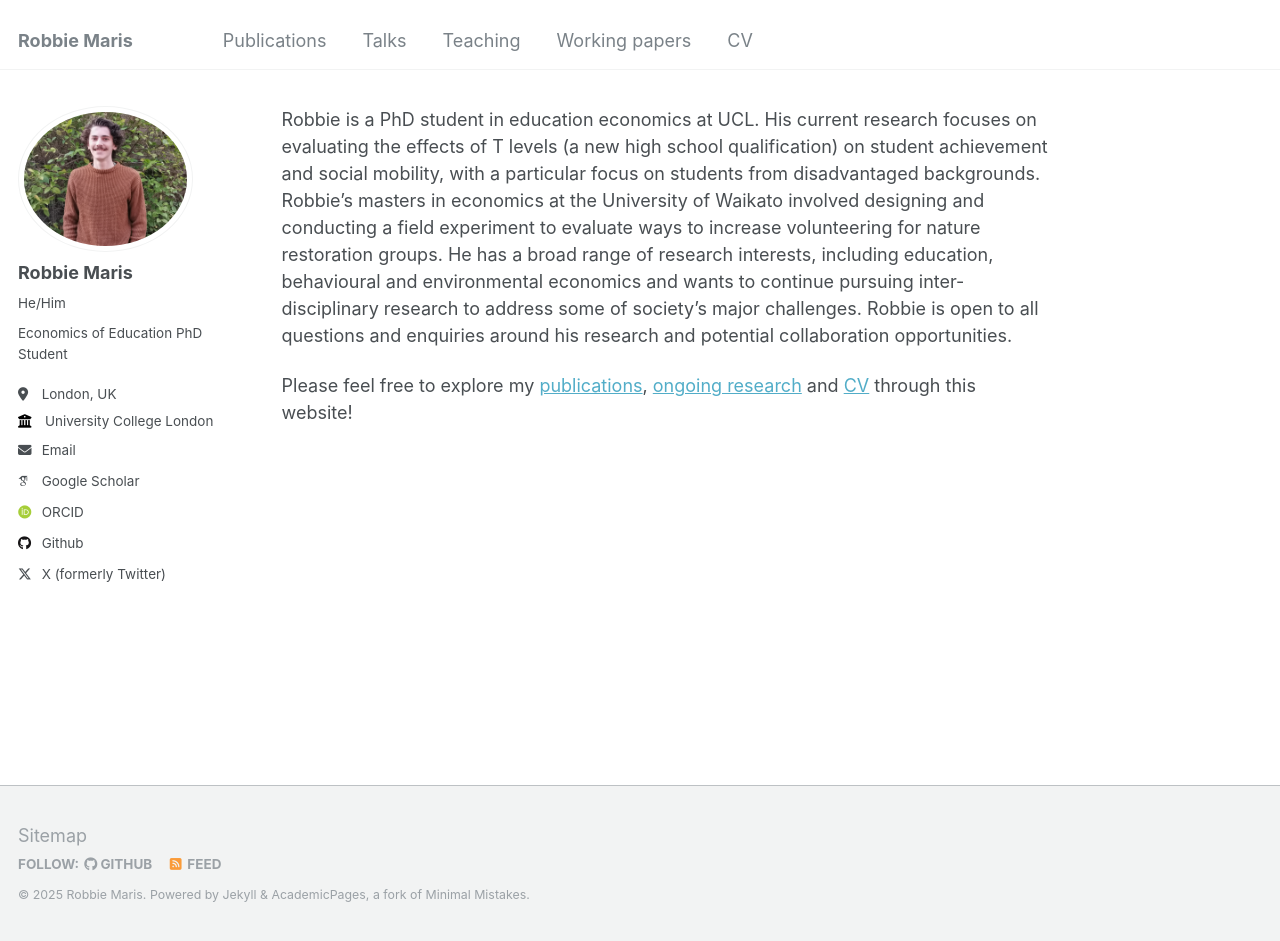
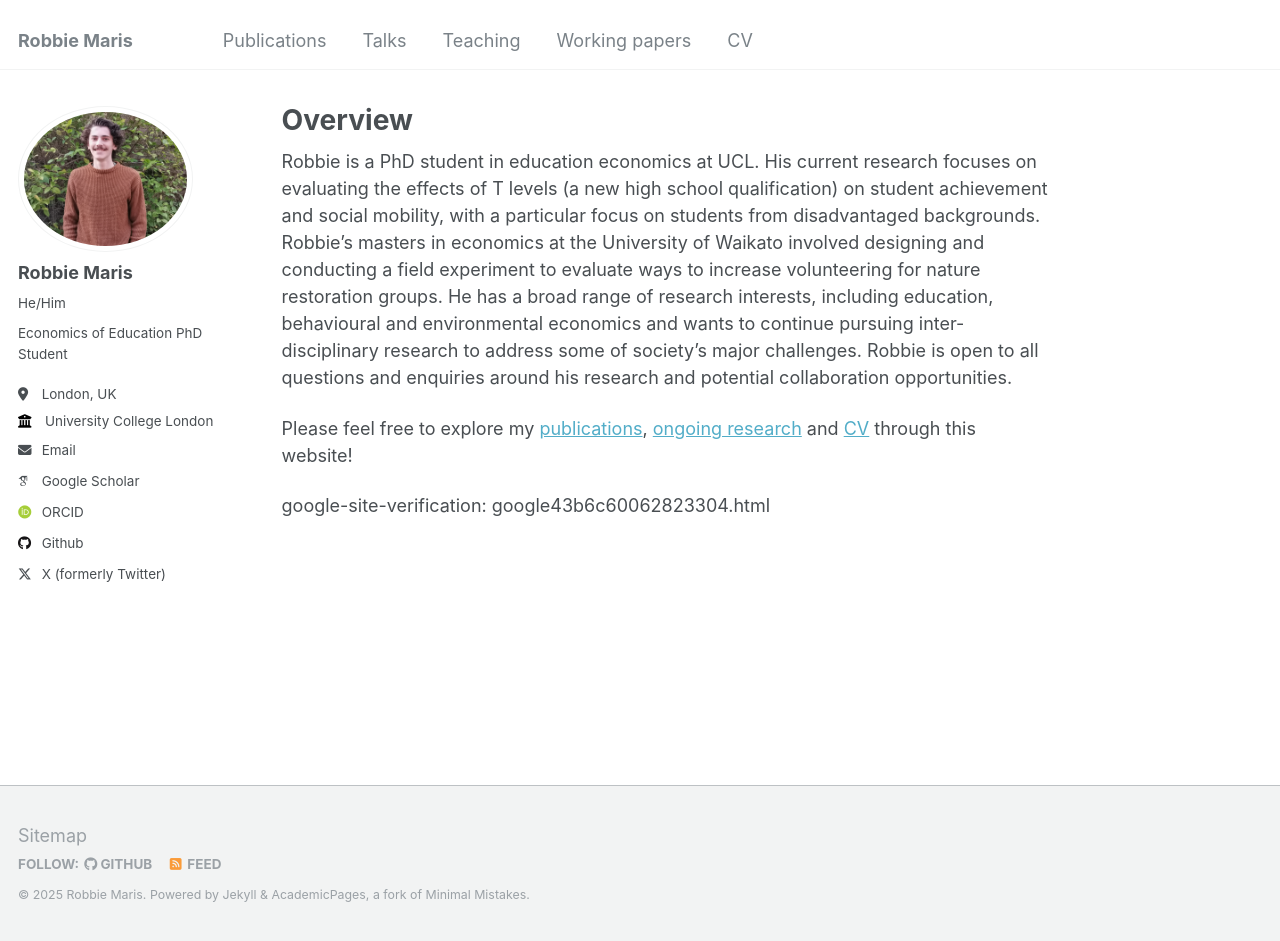
Before and after one commit to robbiem8910/academic_website, a Jekyll site: the page built from _pages/about.md, in a window 1280 px wide and 941 px high. Built offline with Jekyll 4.4.1, drawn with Linux system fonts in a browser that asks for light colours; some web fonts are replaced.

Commit message:
Update about.md

```diff
--- a/_pages/about.md
+++ b/_pages/about.md
@@ -1,5 +1,4 @@
 ---
-<meta name="google-site-verification" content="f7Dl2QdB6kJRaUz4Ku7C2oI57tMYnVmncLIvrSTqiLo" />
 permalink: /
 title: "Overview"
 author_profile: true
@@ -10,3 +9,5 @@ redirect_from:
 Robbie is a PhD student in education economics at UCL. His current research focuses on evaluating the effects of T levels (a new high school qualification) on student achievement and social mobility, with a particular focus on students from disadvantaged backgrounds. Robbie’s masters in economics at the University of Waikato involved designing and conducting a field experiment to evaluate ways to increase volunteering for nature restoration groups. He has a broad range of research interests, including education, behavioural and environmental economics and wants to continue pursuing inter-disciplinary research to address some of society’s major challenges. Robbie is open to all questions and enquiries around his research and potential collaboration opportunities.
 
 Please feel free to explore my [publications](https://robbie-maris.github.io/publications), [ongoing research](https://robbie-maris.github.io/wp) and [CV](https://robbie-maris.github.io/cv) through this website!
+
+google-site-verification: google43b6c60062823304.html
```
